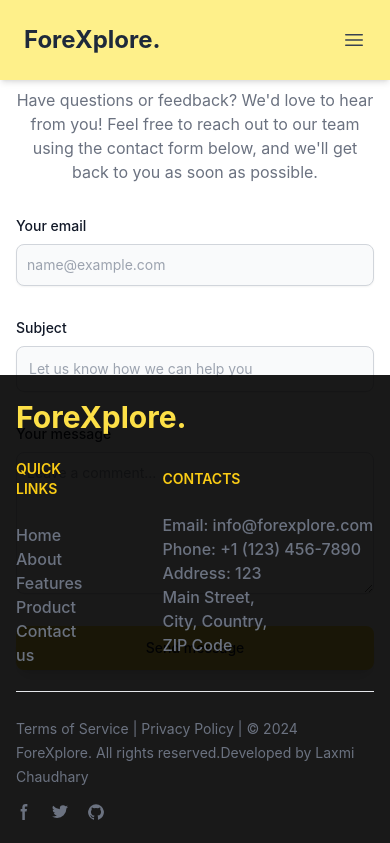
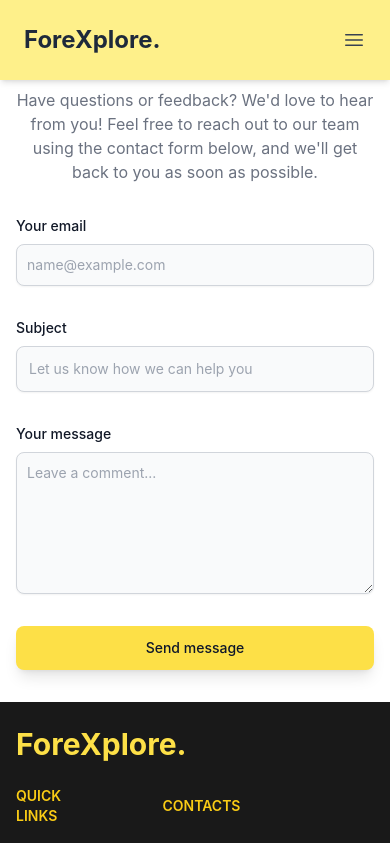
Before and after one commit to ltc01/ForeXplore, a React (Vite) app: page /contact in a window 390 px wide. Shown: the top 843 px of the page. Built offline with nearby package versions, Linux system fonts and the light colour scheme.

Commit message:
fixed markup

```diff
--- a/src/components/Footer.jsx
+++ b/src/components/Footer.jsx
@@ -2,7 +2,7 @@ import React from 'react'
 
 const Footer = () => {
     return (
-        <footer className="bg-black/90 fixed bottom-0 right-0 left-0" >
+        <footer className="bg-black/90 lg:fixed bottom-0 right-0 left-0" >
             <div className="mx-auto w-full max-w-screen-xl p-4 py-6 lg:py-8">
                 <div className="flex justify-between flex-col lg:flex-row">
                     <div className="mb-6">
```
